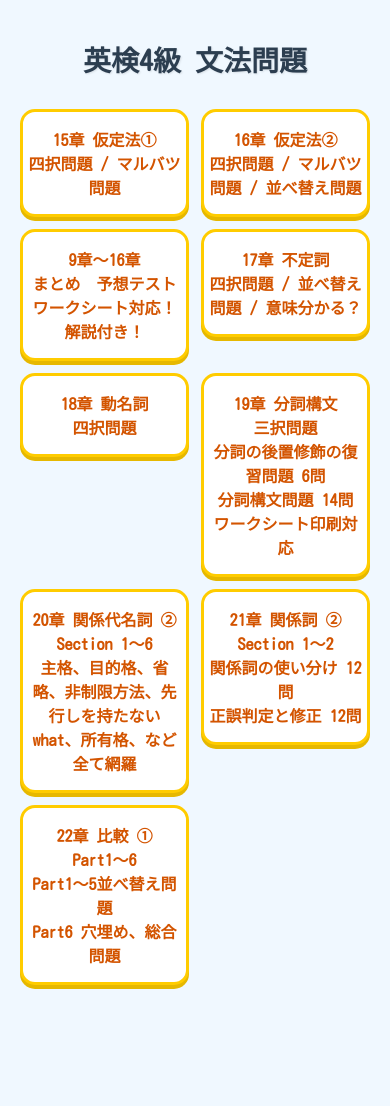
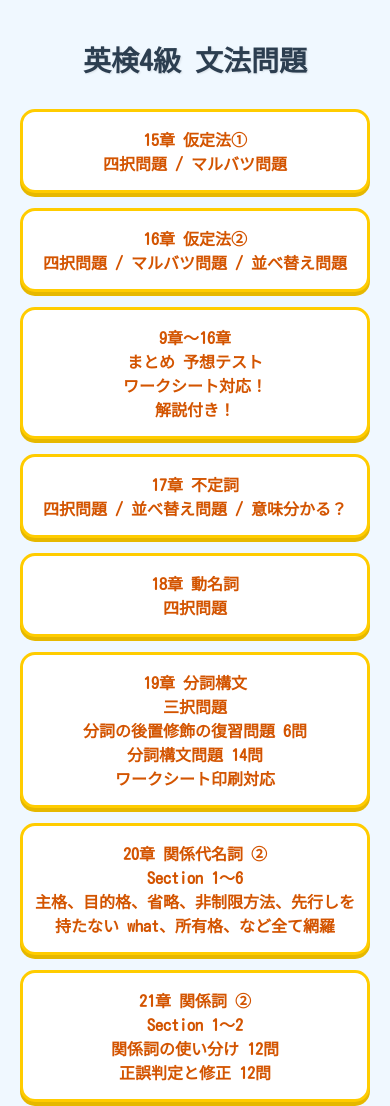
Before and after one commit to EigoStudio/Pre2-Grammar-Exercises, a plain HTML site: page index.html in a window 390 px wide. Shown: the top 1106 px of the page. Before the commit the page ends 1005 px from the top, so only its background shows below. Drawn offline with Linux system fonts and the light colour scheme.

Commit message:
Refactor grid layout and enhance responsiveness
Updated grid layout to a fixed 3-column design and improved responsiveness for smaller screens.

```diff
--- a/index.html
+++ b/index.html
@@ -27,8 +27,9 @@
             list-style: none;
             padding: 0;
             display: grid;
-            grid-template-columns: repeat(auto-fit, minmax(130px, 1fr));
-            gap: 12px;
+            /* 3カラム（3等分）に固定 */
+            grid-template-columns: repeat(3, minmax(0, 1fr));
+            gap: 15px;
             max-width: 1000px;
             margin: 0 auto;
         }
@@ -43,12 +44,21 @@
             font-weight: bold;
             transition: all 0.2s ease;
             box-shadow: 0 4px 0 #e6b800; /* ボタンっぽく立体的な影 */
+            height: 100%; /* ボタンの高さを揃える */
+            box-sizing: border-box;
         }
         /* マウスを乗せた時やタップした時 */
         li a:hover {
             transform: translateY(2px); /* 少し沈む動き */
             box-shadow: 0 2px 0 #e6b800;
             background-color: #fffdf0;
+        }
+
+        /* スマホなどの小さな画面（幅600px以下）の時は崩れないように1列にするレスポンシブ対応 */
+        @media (max-width: 600px) {
+            ul {
+                grid-template-columns: 1fr;
+            }
         }
     </style>
 </head>
@@ -65,7 +75,7 @@
 </a></li>
 
     <li><a href="Pre2-grammar-Unit9-16-Practice-Test.html">9章〜16章<br>
-まとめ　予想テスト<br>
+まとめ 予想テスト<br>
         ワークシート対応！<br>
         解説付き！
 </a></li>
```
